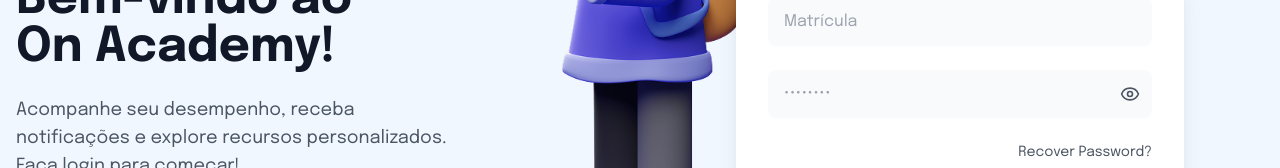
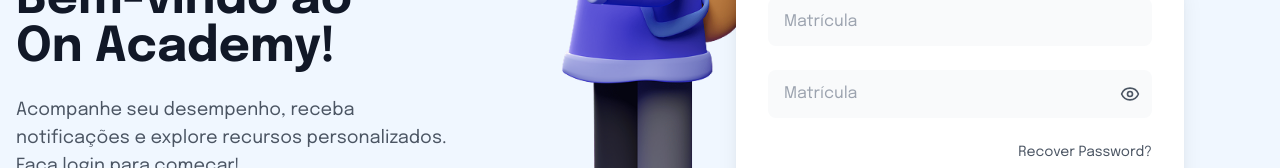
Before and after one commit to RafaAugustoFS/conexao-tcc, a Next.js app: page / in a window 1280 px wide. Shown: the part 322-490 px from the top of the page. Built offline with nearby package versions, Linux system fonts and the light colour scheme.

Commit message:
🐛
Correção do modo dark

```diff
--- a/src/app/page.tsx
+++ b/src/app/page.tsx
@@ -146,9 +146,7 @@
   return (
     <>
       <ToastContainer />
-      <main
-        className={`min-h-screen w-full ${darkMode ? "dark" : ""}`}
-      >
+      <main className={`min-h-screen w-full ${darkMode ? "dark" : ""}`}>
         <div className="container mx-auto px-4 2xl:px-28 py-8 flex min-h-screen relative">
           <div className="flex flex-col lg:flex-row items-center justify-between w-full gap-4 md:gap-8 z-10">
             <div className="w-full lg:w-1/2 space-y-4 md:space-y-6 text-center lg:text-left mb-8 lg:mb-0">
@@ -172,9 +170,9 @@
 
             <div className="w-full lg:w-1/2 flex flex-col items-center z-10">
               <div className="w-full flex justify-end mb-8">
-              <Button onClick={toggleTheme}>
-                          {darkMode ? <Sun size={20} /> : <Moon size={20} />}
-                        </Button>
+                <Button onClick={toggleTheme}>
+                  {darkMode ? <Sun size={20} /> : <Moon size={20} />}
+                </Button>
               </div>
 
               <div
@@ -196,12 +194,12 @@
                   </div>
                   <div className="relative">
                     <input
-                      type={showPassword ? "text" : "password"}
-                      value={password}
-                      onChange={(event) => setPassword(event.target.value)}
-                      placeholder="••••••••"
+                      type="text"
+                      placeholder="Matrícula"
                       className={`w-full px-4 py-3 rounded-lg ${
-                        darkMode ? "bg-[#141414] text-white" : "bg-gray-50"
+                        darkMode
+                          ? "bg-[#1E1E1E] text-white [color-scheme:dark]"
+                          : "bg-gray-50 text-gray-900"
                       } focus:outline-none focus:ring-2 focus:ring-blue-500`}
                     />
                     <button
```
